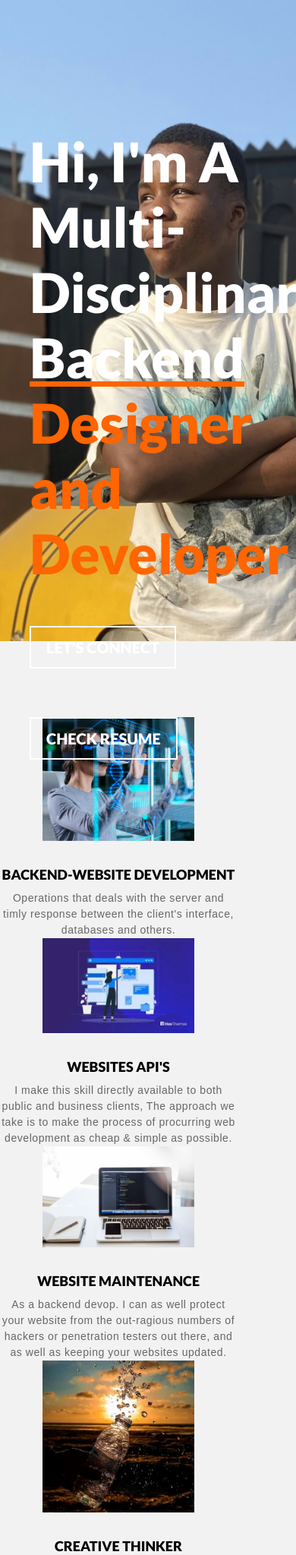
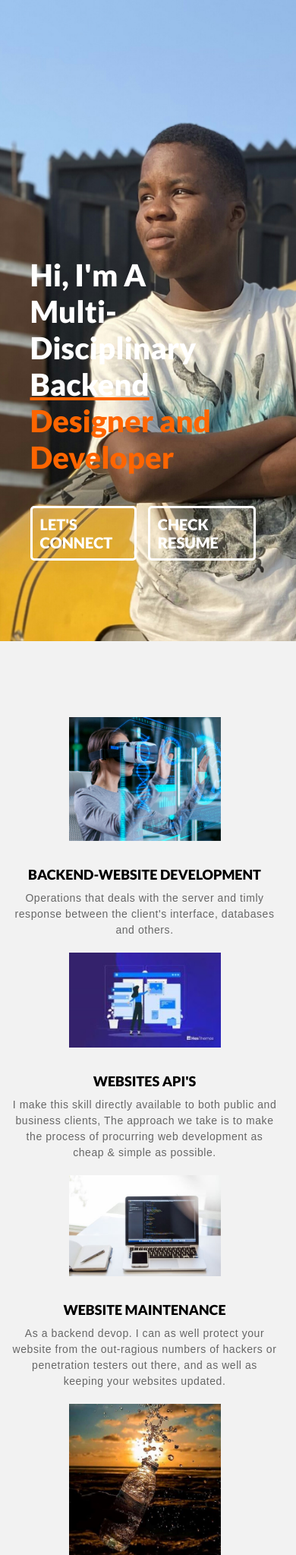
Before and after one commit to Praisebuka/Portfolio-V2, a PHP site: page / in a window 390 px wide; the page is wider, and only the part inside the window is pictured. Shown: the part 80-2127 px from the top of that part at 76% size. Run offline with PHP 8.4, Linux system fonts and the light colour scheme; some libraries are stand-ins or nearby versions.

Commit message:
Still bent on making it responsive to my taste all by myself

```diff
--- a/d-rest.css
+++ b/d-rest.css
@@ -71,7 +71,7 @@
 
 .content-section .contents .button a:hover {
     color: #fff;
-    border: 7px solid rgb(124, 120, 115);
+    border: 7px solid orange;
     background-color: #ff6500;
     transition: 0.25s ease-in-out;
     border-radius: 5px;
--- a/index.php
+++ b/index.php
@@ -10,7 +10,7 @@ include 'includes/header.php';
             <h1>Hi, I'm A <br>Multi-Disciplinary <u class="line">Backend</u><br> <span class="orange-txt">Designer and </span>  <span class="orange-txt">Developer</span></h1>
 
             <div class="btn-wrapper">
-                <a href="contact.php">Let's connect</a><br><br>
+                <a href="contact.php">Let's connect</a>
                 <a href="https://docs.google.com/document/d/1VMK7d-RsLdNsHNgse-fOMTcvsVgkd_u4/edit?usp=sharing&ouid=107294567138336533708&rtpof=true&sd=true" target="_blank">Check Resume</a>
             </div>
         </div>
@@ -27,7 +27,7 @@ include 'includes/header.php';
             </h2>
             <p>
                 Operations that deals with the server and timly response between the client's interface, databases and others.
-            </p>
+            </p><br>
         </div>
 
         <div>
@@ -37,7 +37,8 @@ include 'includes/header.php';
             </h2>
             <p>
             I make this skill directly available to both public and business clients,
-            The approach we take is to make the process of procurring web development as cheap & simple as possible.            </p>
+            The approach we take is to make the process of procurring web development as cheap & simple as possible.  </p><br>
+
         </div>
 
         <div>
@@ -48,7 +49,7 @@ include 'includes/header.php';
             <p>
                 As a backend devop. I can as well protect your website from the out-ragious
                 numbers of hackers or penetration testers out there, and as well as keeping your websites updated.
-            </p>
+            </p><br>
         </div>
 
         <div>
--- a/style.css
+++ b/style.css
@@ -119,6 +119,7 @@ p {
     text-transform: uppercase;
     font-size: 20px;
     margin: 0px 30px 0px 0px;
+    border-radius: 5px;
 }
 
 .btn-wrapper {
@@ -133,18 +134,39 @@ p {
 
 /* Making the Hero part to be responsive */
 
-@media (max-width: 500px) {
-    .hero-container {
-        font-size: 1px;
+@media (max-width: 700px) {
+    .hero-wrapper {
+        font-size: 2px;
+        position: relative;
+        display: grid;
+        top: 40%;
+        padding-left: 1px;
+    }
+    .hero-wrapper h1 {
+        font-size: 40px;
+    }
+    .btn-wrapper {
+        display: flex;
+    }
+    .btn-wrapper a {
+        border: 3px solid #ffffff;
+        border-radius: 5px;
+        font-weight: bold;
+        padding: 9px 10px;
+        font-size: 20px;
+        margin: 0px 15px 0px 0px;
+        display: grid;
+        position: relative;
     }
 }
+
 
 /* HOME - SECTION SKILLS */
 .container-grid-4 {
     padding: 100px 0px;
     display: flex;
     margin: 0 auto;
-    width: 80%;
+    width: 90%;
     grid-template-columns: 1fr 1fr 1fr 1fr;
     grid-column-gap: 50px;
     text-align: center;
@@ -185,7 +207,10 @@ hr {
 
 @media (max-width : 700px) {
     .container-grid-4 {
+        padding: 100px 15px;
         display: inline-block;
+        width: 90%;
+        text-align: center;
     }
 }
 
```
